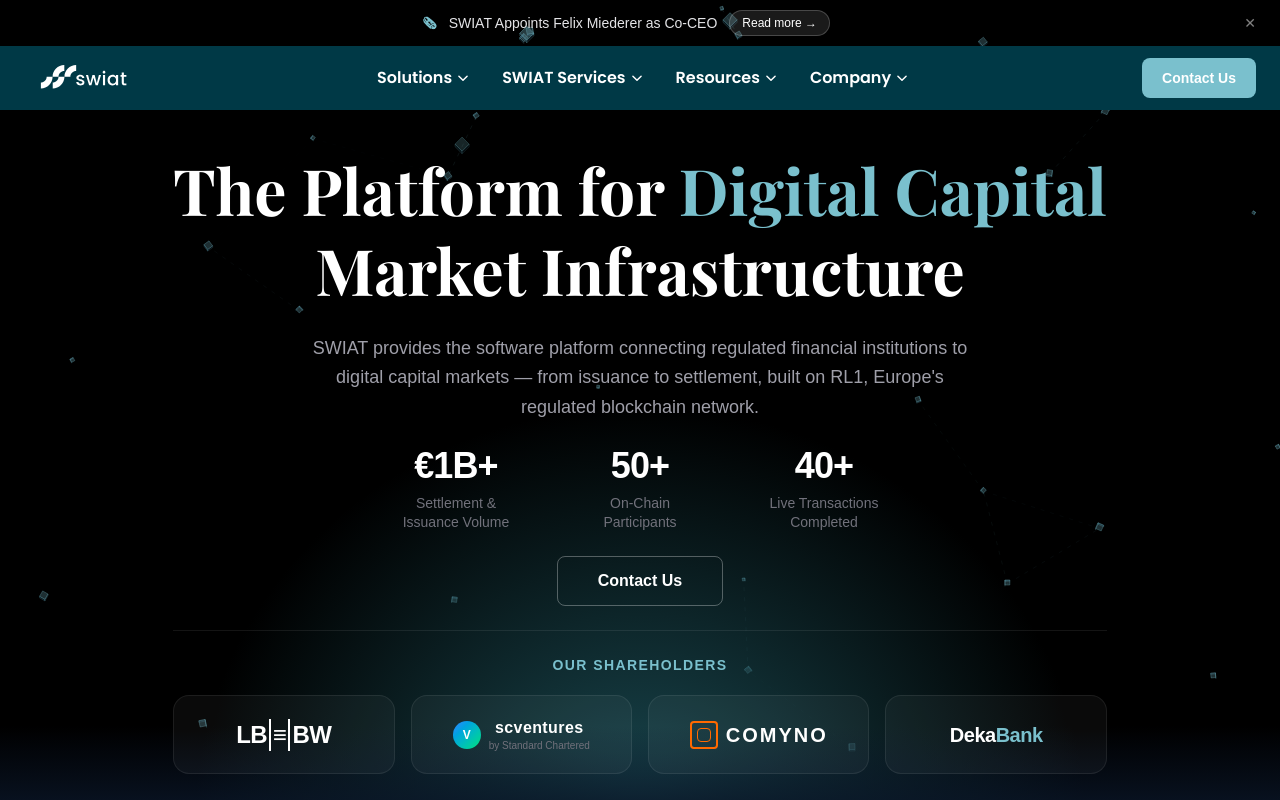
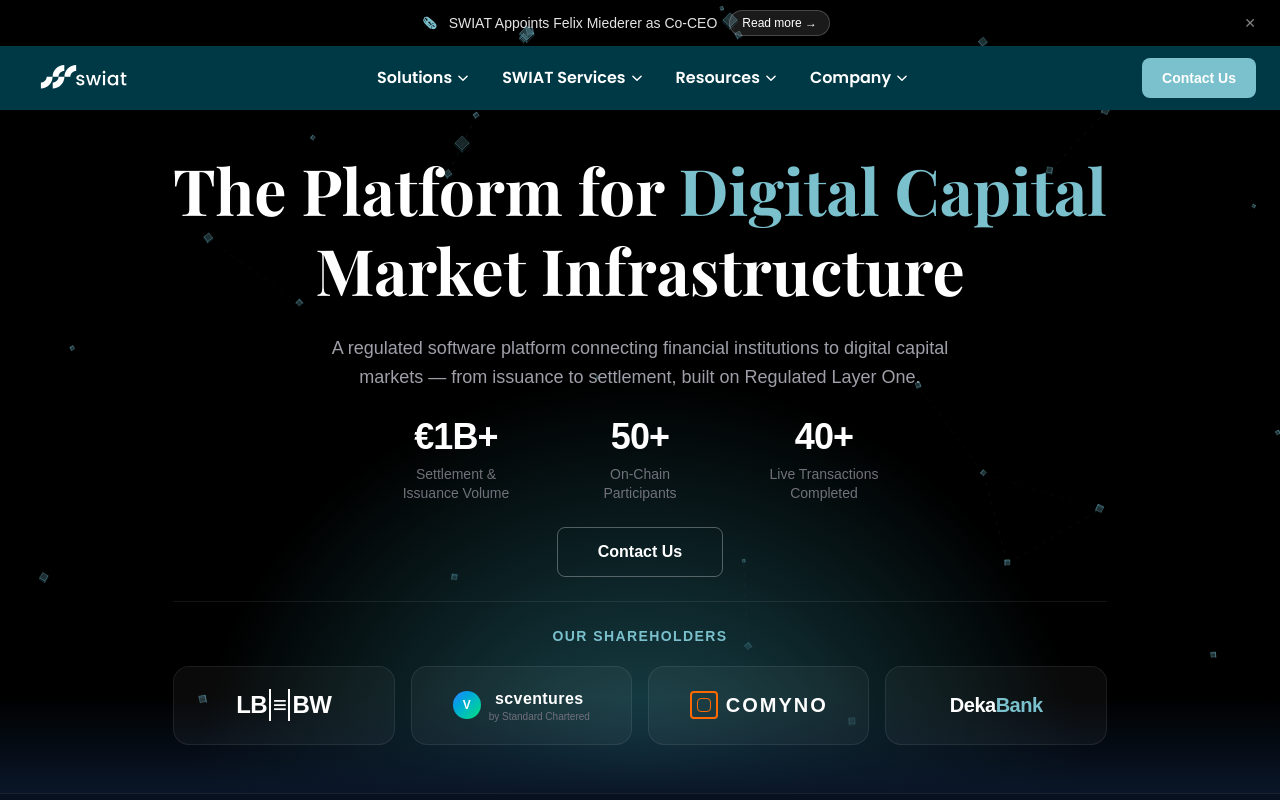
Before and after one commit to hxiao-z/swiat-landing-page, a Next.js app: page / in a window 1280 px wide. Shown: the top 800 px of the page. Built offline with nearby package versions, Linux system fonts and the light colour scheme.

Commit message:
Update hero subline and meta description
Co-Authored-By: Claude Sonnet 4.6 <noreply@anthropic.com>

```diff
--- a/app/components/HeroSection.tsx
+++ b/app/components/HeroSection.tsx
@@ -105,7 +105,7 @@ export default function HeroSection() {
           transition={{ duration: 0.6, delay: 0.3 }}
           className="text-lg text-zinc-400 max-w-2xl leading-relaxed"
         >
-          SWIAT provides the software platform connecting regulated financial institutions to digital capital markets — from issuance to settlement, built on RL1, Europe's regulated blockchain network.
+          A regulated software platform connecting financial institutions to digital capital markets — from issuance to settlement, built on Regulated Layer One.
         </motion.p>
 
         {/* Stats */}
--- a/app/layout.tsx
+++ b/app/layout.tsx
@@ -26,7 +26,7 @@ const poppins = Poppins({
 
 export const metadata: Metadata = {
   title: "SWIAT — The Platform for Digital Capital Market Infrastructure",
-  description: "SWIAT provides the software platform connecting regulated financial institutions to digital capital markets — from issuance to settlement, built on RL1, Europe's regulated blockchain network.",
+  description: "A regulated software platform connecting financial institutions to digital capital markets — from issuance to settlement, built on Regulated Layer One.",
 };
 
 export default function RootLayout({
```
